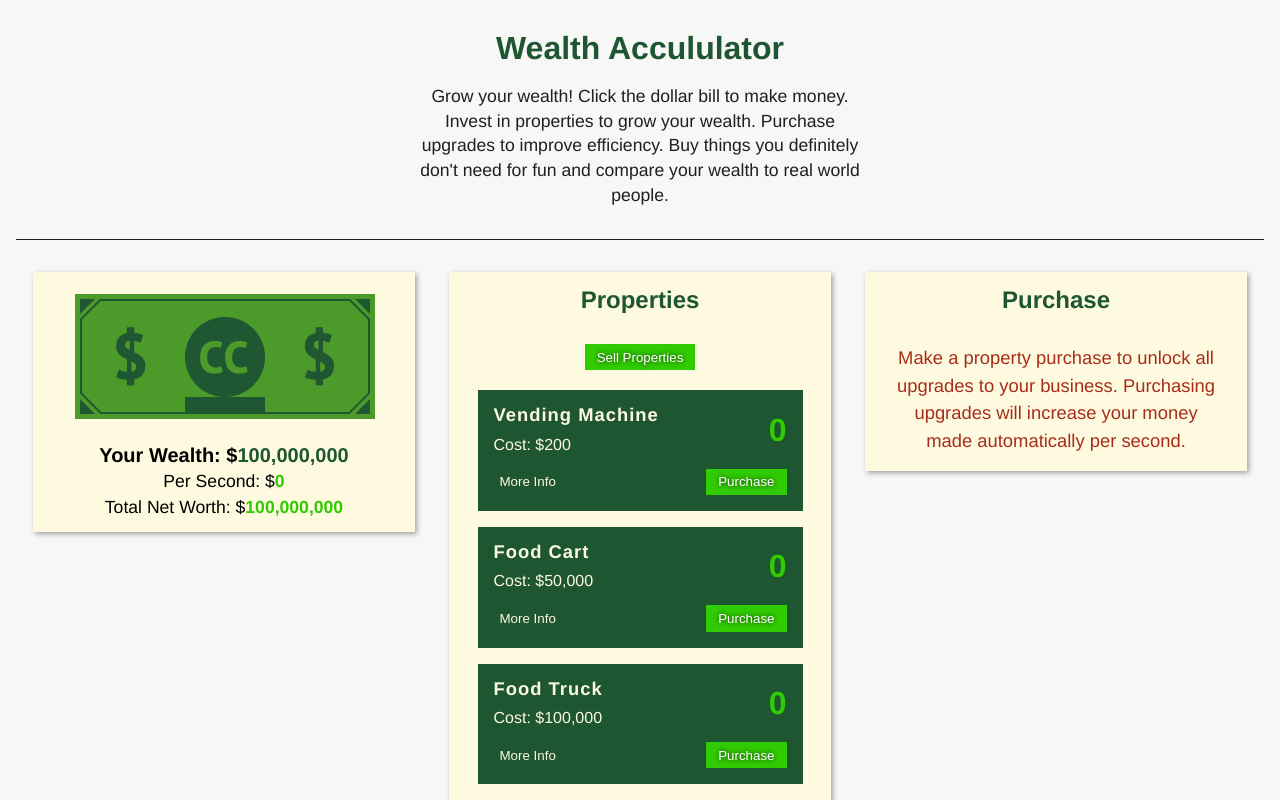
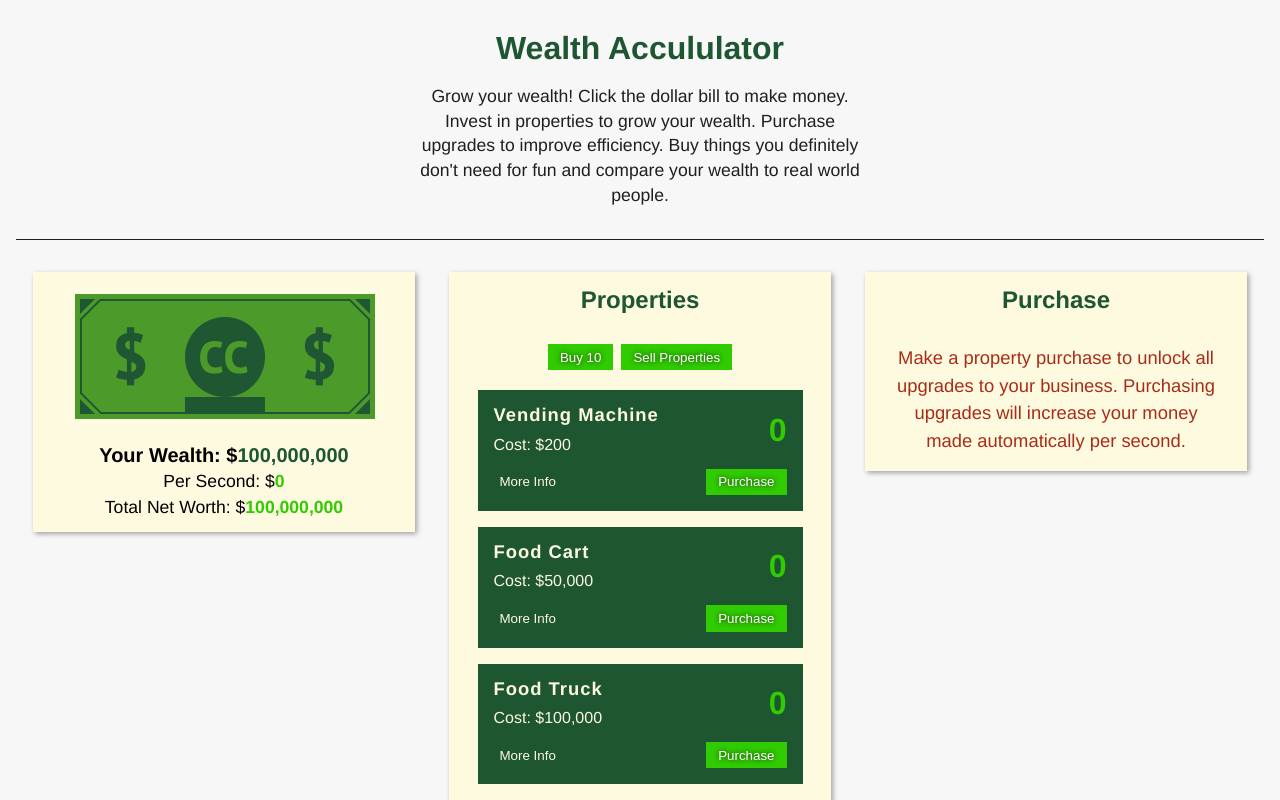
Before and after one commit to dkersten/accumulator-game-vue, a Vue app: page / in a window 1280 px wide. Shown: the top 800 px of the page. Built offline with nearby package versions, Linux system fonts and the light colour scheme.

Commit message:
added bulk buy button toggle functionality

```diff
--- a/src/components/PropertyBuySellControls.vue
+++ b/src/components/PropertyBuySellControls.vue
@@ -1,13 +1,30 @@
 <template>
     <div class="control-container">
         <div class="buy-sell-btns">
+            <span
+                v-if="buyProperties"
+            >
             <button
-                v-if="buyProperties"
+                v-if="buyProperties10"
+                class="buy bulk"
+                @click="toggleBuy10"
+            >
+                Buy single
+            </button>
+            <button
+                v-else
+                class="buy bulk"
+                @click="toggleBuy10"
+            >
+                Buy 10
+            </button>
+            <button
                 class="sell"
                 @click="toggleBuy"
             >
                 Sell Properties
             </button>
+            </span>
             <button
                 v-else
                 class="buy"
@@ -35,12 +52,19 @@ export default {
     computed: {
         buyProperties() {
             return this.$store.getters.buyProperties
+        },
+        buyProperties10() {
+            return this.$store.getters.buyProperties10
         }
     },
 
     methods: {
         toggleBuy() {
             this.$store.commit('toggleBuyProperties')
+        },
+        toggleBuy10() {
+            this.$store.commit('toggleBuyProperties10')
+            alert
         }
     }
 }
@@ -59,8 +83,12 @@ export default {
     button {
         @include buttonDefaultStyling;
         margin: 0 auto $vertical-spacing-sm;
-        background: $color-green-bright
+        background: $color-green-bright;
+        display: inline-block;
 
+        &.bulk {
+            margin-right: .5rem;
+        }
     }
 
     p.sell-info {
--- a/src/store/modules/PropertiesBuySell.js
+++ b/src/store/modules/PropertiesBuySell.js
@@ -1,9 +1,11 @@
 const state = {
-    buyProperties: true
+    buyProperties: true,
+    buyProperties10: false
 }
 
 const getters = {
-    buyProperties: (state) => state.buyProperties
+    buyProperties: (state) => state.buyProperties,
+    buyProperties10: (state) => state.buyProperties10
 }
 
 const actions = {
@@ -13,6 +15,9 @@ const actions = {
 const mutations = {
     toggleBuyProperties (state) {
         state.buyProperties = !state.buyProperties
+    },
+    toggleBuyProperties10 (state) {
+        state.buyProperties10 = !state.buyProperties10
     }
 }
 
```
